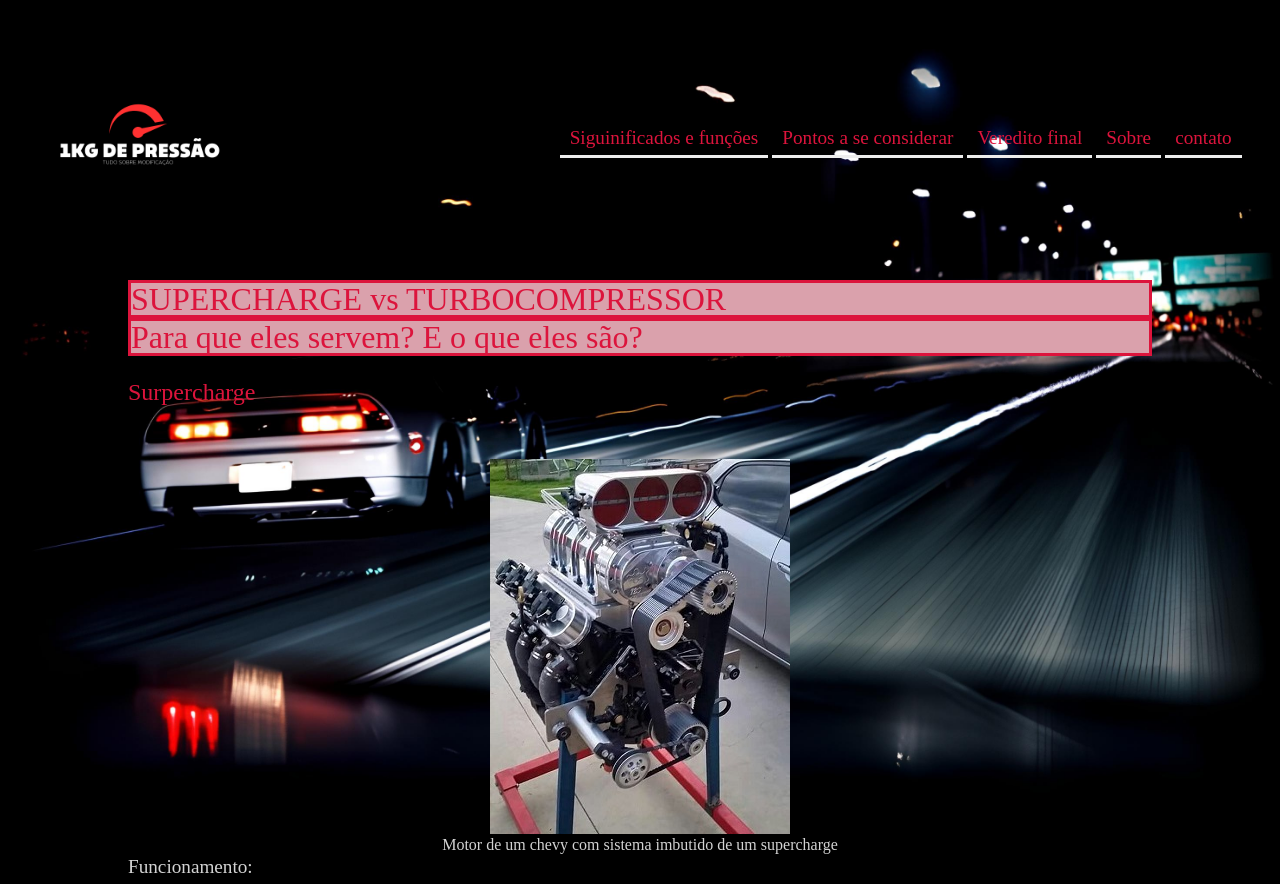
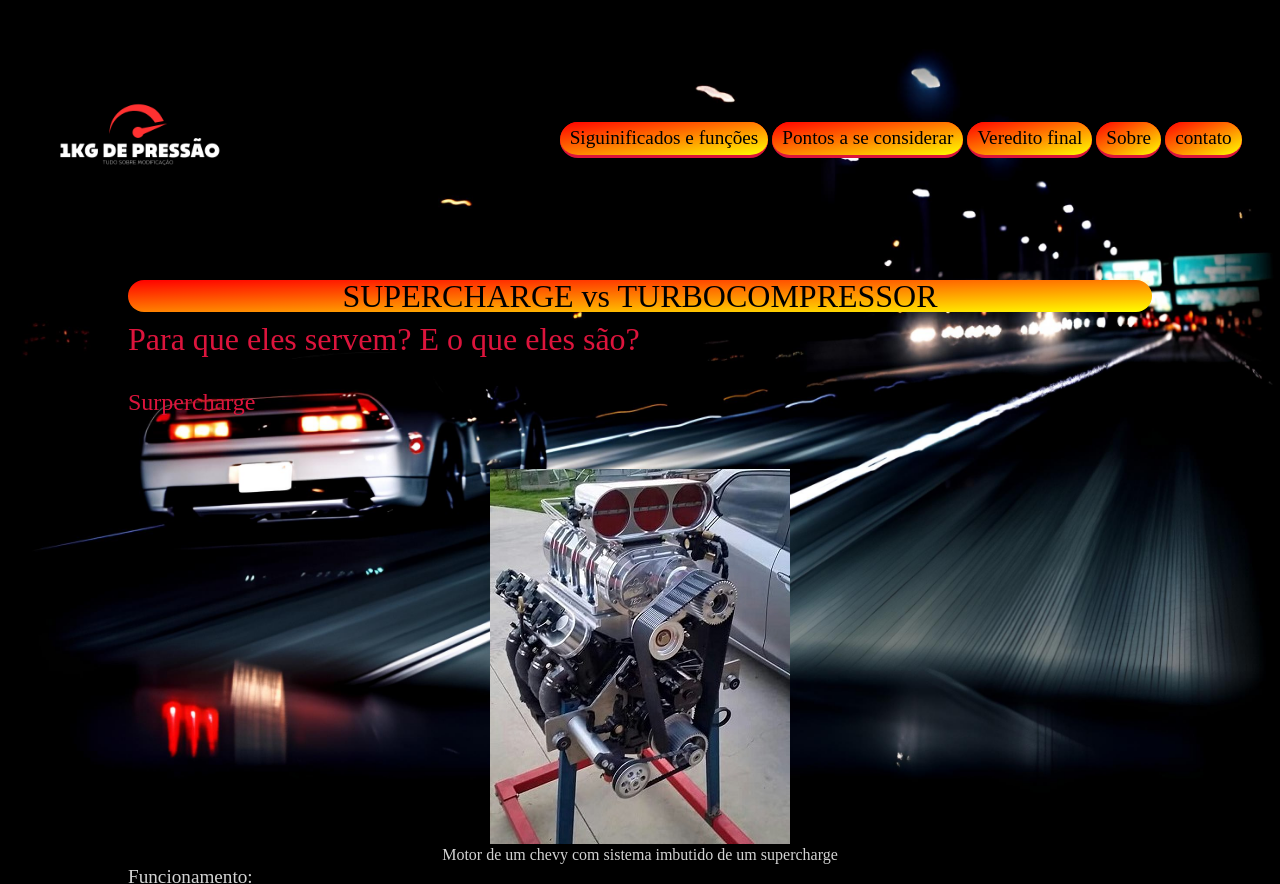
Before and after one commit to IagoEtec/MeuPrimeiroSite, a plain HTML site: page index.html in a window 1280 px wide. Shown: the top 884 px of the page. Drawn offline with Linux system fonts and the light colour scheme.

Commit message:
Mudmça no css

```diff
--- a/css/estilositeturbovssupercharge.css
+++ b/css/estilositeturbovssupercharge.css
@@ -28,8 +28,11 @@ header{
     padding: 2px 10px;
     display: inline-block;
     text-decoration: none;
-    border-bottom: 3px solid #EDEDED;
-    color: crimson;
+    border-bottom: 3px solid crimson;
+    color: black;
+    background-color: red;
+    background-image: linear-gradient(to bottom right, red, yellow);
+    border-radius: 25px;
 }
 
 
@@ -45,21 +48,23 @@ main{
 }
 
 h1{
-   height:auto;
-   width:auto;
-   color: crimson;
-   font-size: xx-large;
-   border: 3px solid crimson;
-   background-color: rgb(218, 161, 172);
+    text-align: center;
+    height:auto;
+    width:auto;
+    color: rgb(0, 0, 0);
+    font-size: xx-large;
+    background-color: red;
+    background-image: linear-gradient(to bottom right, red, yellow);
+    border-radius: 25px;
 }
 
 h2{
+
+    line-height: 1.7;
     height:auto;
     width:auto;
     color: crimson;
     font-size: xx-large;
-    border: 3px solid crimson;
-    background-color: rgb(218, 161, 172);
 }
 
 h3{
--- a/index.html
+++ b/index.html
@@ -35,7 +35,7 @@
             SUPERCHARGE vs TURBOCOMPRESSOR
         </h1>
 
-        <h2 class="titulos">
+        <h2 id="chance color" class="titulos">
             Para que eles servem? E o que eles são?
         </h2>
 
```
